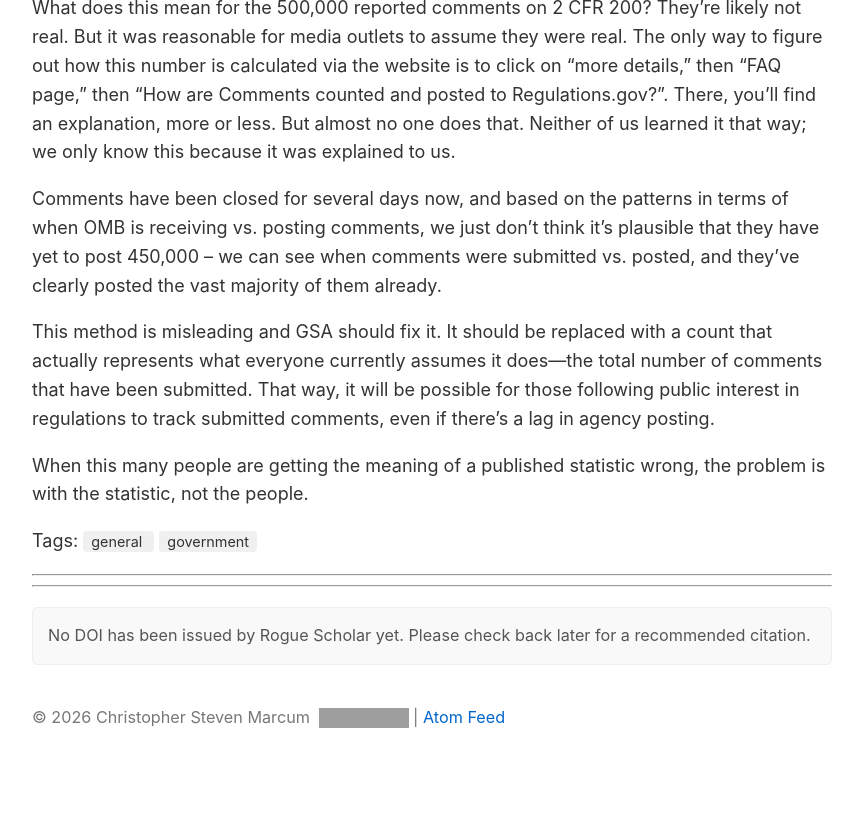
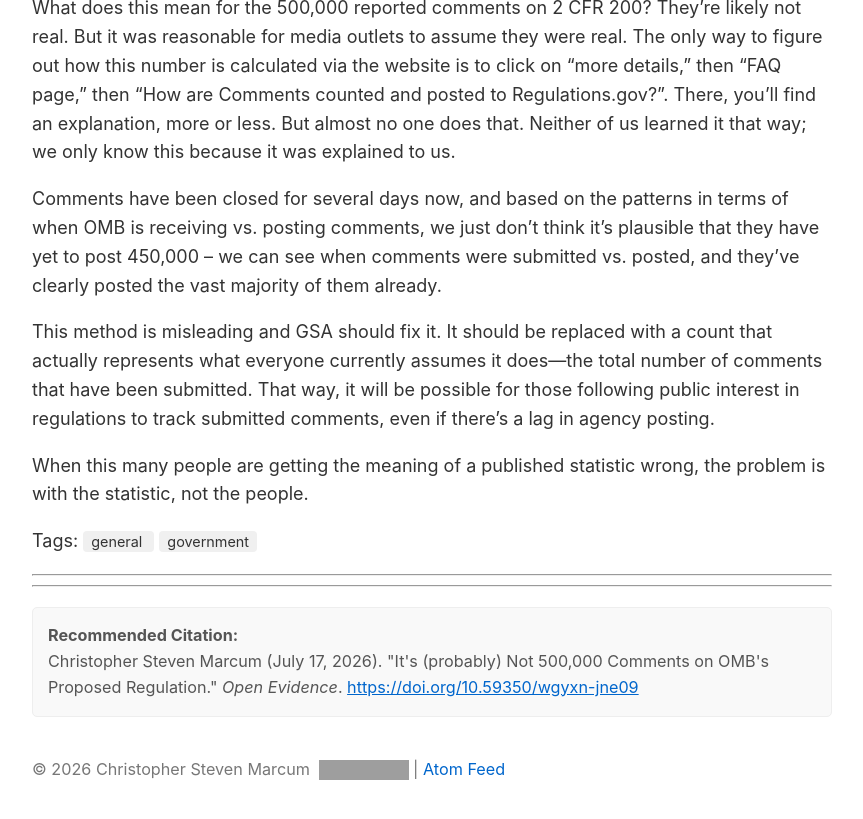
Before and after one commit to cmarcum/marcum-blog, a Jekyll site: the page built from _posts/2026-07-17-The Comment Count is Too Damn High.md, in a window 1280 px wide and 900 px high, scrolled down 3810 px, cut to the strip 77-896 px from the top of the window. Shown: the whole strip, without its empty margins (208-1071 px from the left). Built offline with Jekyll 4.4.1, drawn with Linux system fonts in a browser that asks for light colours; before the commit the page ends 4658 px from its top, so only the background shows below that; grey boxes are pictures that could not be loaded.

Commit message:
chore: update Rogue Scholar DOIs [skip ci]

```diff
--- a/_data/dois.yml
+++ b/_data/dois.yml
@@ -39,7 +39,7 @@ My Response to Uniform Guidance Rulemaking:
   doi: 10.59350/gpk1d-kvn12
   title: "My Response to OMB's Proposed Regulation for Federal Financial Assistance"
 The Comment Count is Too Damn High:
-  doi:
+  doi: 10.59350/wgyxn-jne09
   title: "It's (probably) Not 500,000 Comments on OMB's Proposed Regulation"
 The-World-Factbook-Was-A-Valuable-Data-Resource:
   doi: 10.59350/npaqv-r3682
```
